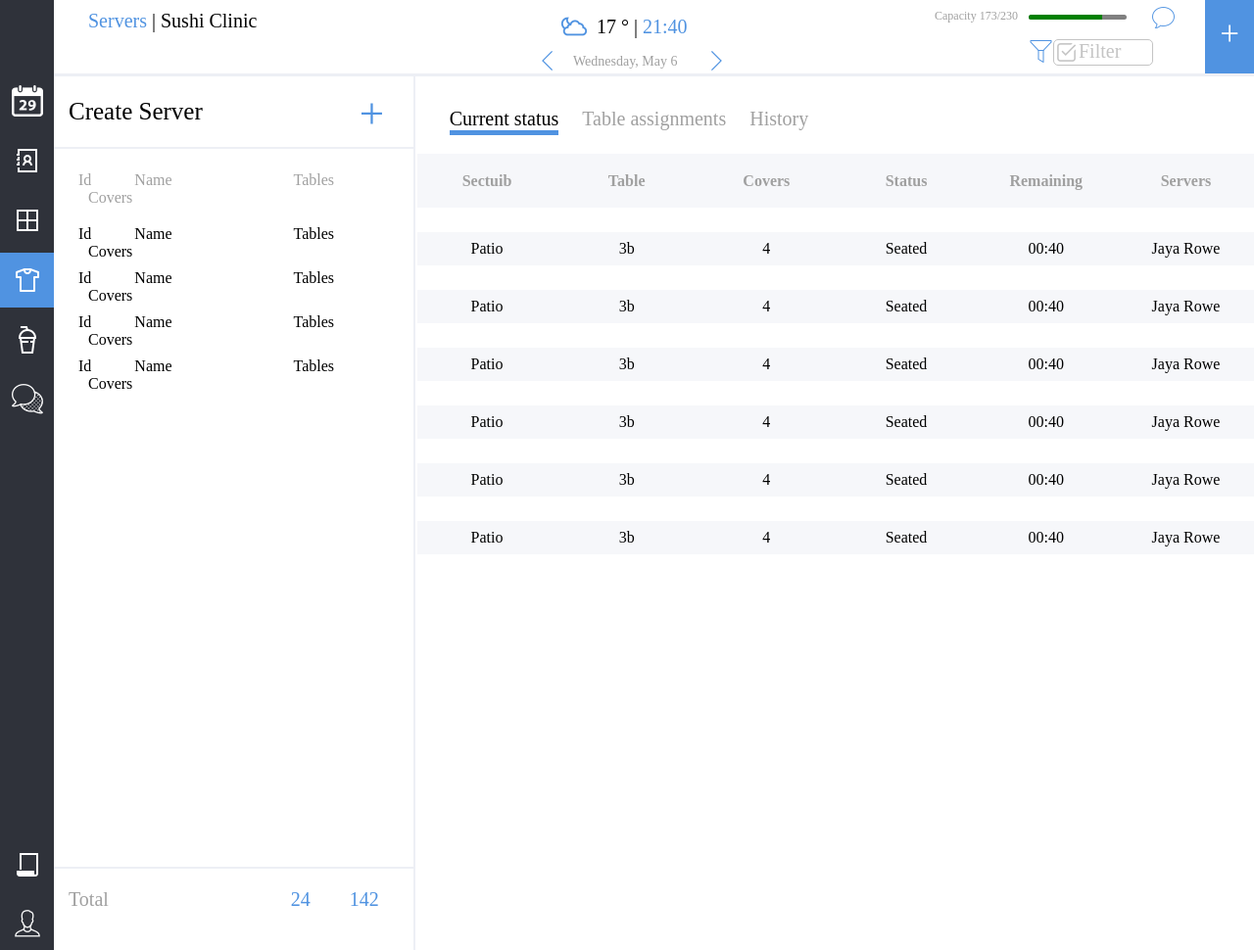
After one commit to rizreynal/rizreynal.github.io, a PHP site: page /Chalange/dashFourth.html in a window 1280 px wide. The commit adds this page. Shown: the whole page at 98% size. Run offline with PHP 8.4, Linux system fonts and the light colour scheme.

Commit message:
minggu malam
post

```diff
--- /dev/null
+++ b/Chalange/dashFourth.html
@@ -0,0 +1,218 @@
+<!DOCTYPE html>
+<html>
+<head>
+	<title>Dashboard Once calendar shushi</title>
+	<link rel="stylesheet" type="text/css" href="..\css\thridcss.css">
+	<link rel="stylesheet" href="..\vendor\fontawesome\css\font-awesome.min.css">
+	<link rel="stylesheet" type="text/css" href="..\css\dashsecond.css">
+	<link rel="stylesheet" type="text/css" href="..\css\dashThird.css">
+	<link rel="stylesheet" type="text/css" href="..\css\dashFourth.css">
+</head>
+<body>
+
+
+<!-- 	<div class="content-body">
+		<p>Lorem ipsum dolor sit amet, consectetur adipisicing elit, sed do eiusmod
+		tempor incididunt ut labore et dolore magna aliqua. Ut enim ad minim veniam,
+		quis nostrud exercitation ullamco laboris nisi ut aliquip ex ea commodo
+		consequat. Duis aute irure dolor in reprehenderit in voluptate velit esse
+		cillum dolore eu fugiat nulla pariatur. Excepteur sint occaecat cupidatat non
+		proident, sunt in culpa qui officia deserunt mollit anim id est laborum.</p>
+	</div> -->
+
+	<div class="fixed top">
+		<div>
+			<p><span>Servers</span> | Sushi Clinic</p>
+		</div>
+		<ul>
+<!-- 			<li><a href="##">Reservation</a></li>
+			<li><a href="#">Waitlist</a></li> -->
+		</ul>
+		<div class="top-right">
+			<div class="right">
+				+
+			</div>
+			<div class="right-top">
+				<p>Capacity 173/230 </p>
+				<img src="../img/icon/Speech Bubble_25px.png">
+				<progress value="173" max="230"></progress>
+			</div>
+			<div class="right-bottom">
+				<img src="../img/icon/Filter_25px.png">
+				<div class="custom-combo">
+					<img style="position: absolute;" src="../img/icon/Tick Box_25px.png">
+					<p>Filter</p>
+				</div>
+			</div>
+		</div>
+		<div class="top-center top-center-top">
+			<img style="float: left;" src="../img/icon/Night_30px.png">
+			<p>17 &deg; | <span>21:40</span></p>
+		</div>
+		<div class="top-center top-center-bottom">
+			<img style="float: left;cursor: pointer;" src="../img/icon/Less Than_30px.png">
+			<p>Wednesday, May 6</p>
+			<img style="float: right;cursor: pointer;" src="../img/icon/More Than_30px.png">
+		</div>
+	</div>
+
+
+	<div class="fixed left">
+		<!-- <i class="fa fa-calendar fa-4x" aria-hidden="true"></i> -->
+
+		<div>
+		<a style="margin: 0px" href="dashonce.html"><img src="../img/icon/icons8_Calendar_29_32.png" ></a>
+		<a style="margin: 0px" href="dashSecond.html"><img src="../img/icon/Address Book_32px.png"></a>
+		<a style="margin: 0px" href="dashThird.html"><img src="../img/icon/Windows Phone Store_32px.png"></a>
+		<a style="margin: 0px" href="dashFourth.html"><img src="../img/icon/T-Shirt_32px.png" class="active"></a>
+		<a style="margin: 0px" href="dashFifth.html"><img src="../img/icon/Milkshake_32px.png"></a>
+		<img src="../img/icon/Chat_32px.png">
+		</div>
+
+		<div style="position: absolute;bottom: -5px;">
+			<img src="../img/icon/Sheet of Paper_32px.png" class="left-icon">
+			<img src="../img/icon/Contacts_32px.png" class="left-icon">
+		</div>
+
+	</div>
+
+	<div class="super-content">
+		<div class="fourth-content-left">
+			<div class="f-c-l-center">
+				<div class="fclc-Content" id="header">
+					<div class="id">Id</div>
+					<div class="name">Name</div>
+					<div class="tables">Tables</div>
+					<div class="covers">Covers</div>
+				</div>
+				<div class="fclc-Content" >
+					<div class="id">Id</div>
+					<div class="name">Name</div>
+					<div class="tables">Tables</div>
+					<div class="covers">Covers</div>
+				</div>
+				<div class="fclc-Content" >
+					<div class="id">Id</div>
+					<div class="name">Name</div>
+					<div class="tables">Tables</div>
+					<div class="covers">Covers</div>
+				</div>
+				<div class="fclc-Content" >
+					<div class="id">Id</div>
+					<div class="name">Name</div>
+					<div class="tables">Tables</div>
+					<div class="covers">Covers</div>
+				</div>
+				<div class="fclc-Content" >
+					<div class="id">Id</div>
+					<div class="name">Name</div>
+					<div class="tables">Tables</div>
+					<div class="covers">Covers</div>
+				</div>
+			</div>
+			<div class="f-c-l-top">
+				<div>
+					+
+				</div>
+				<p>Create Server</p>
+			</div>
+			<div class="f-c-l-bottom">
+				<div class="fcl-b-left">
+					<p>Total</p>
+				</div>
+				<div class="fcl-b-center">
+					<p>24</p>
+				</div>
+				<div class="fcl-b-right">
+					<p>142</p>
+				</div>
+			</div>
+		</div>
+
+		<div class="fourth-content-right">
+				<div class="t-c-l-Header">
+					<a href="##">Current status</a>
+					<a href="#">Table assignments</a>
+					<a href="#">History</a>
+			</div>
+
+			<table class="fourth">
+			  <tr id="header">
+			    <th>Sectuib</th>
+			    <th>Table</th>
+			    <th>Covers</th>
+			    <th>Status</th>
+			    <th>Remaining</th>
+			    <th>Servers</th>
+			  </tr>
+				<tbody>
+				  <tr>
+				    <td>Patio</td>
+				    <td>3b</td>
+				    <td>4</td>
+				    <td>Seated</td>
+				    <td>00:40</td>
+				    <td>Jaya Rowe</td>
+				  </tr>
+				</tbody>
+				<tbody>
+				  <tr>
+				    <td>Patio</td>
+				    <td>3b</td>
+				    <td>4</td>
+				    <td>Seated</td>
+				    <td>00:40</td>
+				    <td>Jaya Rowe</td>
+				  </tr>
+				</tbody>
+				<tbody>
+				  <tr>
+				    <td>Patio</td>
+				    <td>3b</td>
+				    <td>4</td>
+				    <td>Seated</td>
+				    <td>00:40</td>
+				    <td>Jaya Rowe</td>
+				  </tr>
+				</tbody>
+				<tbody>
+				  <tr>
+				    <td>Patio</td>
+				    <td>3b</td>
+				    <td>4</td>
+				    <td>Seated</td>
+				    <td>00:40</td>
+				    <td>Jaya Rowe</td>
+				  </tr>
+				</tbody>
+				<tbody>
+				  <tr>
+				    <td>Patio</td>
+				    <td>3b</td>
+				    <td>4</td>
+				    <td>Seated</td>
+				    <td>00:40</td>
+				    <td>Jaya Rowe</td>
+				  </tr>
+				</tbody>
+				<tbody>
+				  <tr>
+				    <td>Patio</td>
+				    <td>3b</td>
+				    <td>4</td>
+				    <td>Seated</td>
+				    <td>00:40</td>
+				    <td>Jaya Rowe</td>
+				  </tr>
+				</tbody>
+
+
+			</table>
+		</div>
+
+	</div>
+
+
+
+</body>
+</html>
--- a/Chalange/dashSecond.html
+++ b/Chalange/dashSecond.html
@@ -77,10 +77,10 @@
 
 		<div>
 		<a style="margin: 0px" href="dashonce.html"><img src="../img/icon/icons8_Calendar_29_32.png"></a>
-		<img src="../img/icon/Address Book_32px.png" class="active">
+		<a style="margin: 0px" href="dashSecond.html"><img src="../img/icon/Address Book_32px.png" class="active"></a>
 		<a style="margin: 0px" href="dashThird.html"><img src="../img/icon/Windows Phone Store_32px.png"></a>
-		<img src="../img/icon/T-Shirt_32px.png">
-		<img src="../img/icon/Milkshake_32px.png">
+		<a style="margin: 0px" href="dashFourth.html"><img src="../img/icon/T-Shirt_32px.png"></a>
+		<a style="margin: 0px" href="dashFifth.html"><img src="../img/icon/Milkshake_32px.png"></a>
 		<img src="../img/icon/Chat_32px.png">
 		</div>
 
--- a/Chalange/dashThird.html
+++ b/Chalange/dashThird.html
@@ -79,9 +79,9 @@
 		<div>
 		<a style="margin: 0px" href="dashonce.html"><img src="../img/icon/icons8_Calendar_29_32.png"></a>
 		<a style="margin: 0px" href="dashSecond.html"><img src="../img/icon/Address Book_32px.png"></a>
-		<img src="../img/icon/Windows Phone Store_32px.png" class="active">
-		<img src="../img/icon/T-Shirt_32px.png">
-		<img src="../img/icon/Milkshake_32px.png">
+		<a style="margin: 0px" href="dashThird.html"><img src="../img/icon/Windows Phone Store_32px.png" class="active"></a>
+		<a style="margin: 0px" href="dashFourth.html"><img src="../img/icon/T-Shirt_32px.png"></a>
+		<a style="margin: 0px" href="dashFifth.html"><img src="../img/icon/Milkshake_32px.png"></a>
 		<img src="../img/icon/Chat_32px.png">
 		</div>
 
--- /dev/null
+++ b/css/dashFourth.css
@@ -0,0 +1,144 @@
+.fourth-content-left{
+	position: absolute;
+	box-sizing: border-box;
+	border-right: 2px solid #EDEFF5;
+	width: 30%;
+	height: 100%;
+	overflow: hidden;
+}
+.fourth-content-right{
+	position: absolute;
+	right: 0px;
+	width: 70%;
+	height: 100%;
+	overflow: hidden;
+}
+
+
+
+.f-c-l-top{
+	position: absolute;
+	height: 75px;
+	width: 100%;
+	top: 0px;
+	background-color: white;
+	border-bottom: 2px solid #EDEFF5;
+}
+.f-c-l-bottom{
+	position: absolute;
+	height: 75px;
+	width: 100%;
+	bottom: 35px;
+	border-top: 2px solid #EDEFF5;
+	background-color: white;
+	z-index: 2;
+}
+
+.f-c-l-top p{
+	font-size: 25px;
+	padding-left: 15px;
+	display: inline-block;
+}
+.f-c-l-top div{
+	position: absolute;
+	right: 0px;
+	width: 55px;
+	height: 100%;
+	color: #5093E1;
+	font-size: 45px;
+	padding-right: -55px;
+	padding-top: 15px;
+	cursor: pointer;
+}
+
+.fcl-b-center{
+	position: absolute;
+	font-size: 20px;
+	right: 105px;
+	color: #5093E1;
+}
+.fcl-b-right{
+	position: absolute;
+	font-size: 20px;
+	right: 35px;
+	color: #5093E1;
+}
+.fcl-b-left{
+	position: absolute;
+	color: #A0A0A0;
+	font-size: 20px;
+	left: 15px;
+}
+
+.f-c-l-center{
+	position: absolute;
+	top: 75px;
+	width: 100%;
+	height: 100%;
+	padding-bottom: -75px;
+	/*background-color: black;*/
+}
+
+.fclc-Content{
+	width: 100%;
+	height: 45px;
+
+	/*background-color: black;*/
+}
+#header{
+	height: 55px;
+	color: #A0A0A0;
+	margin-top: 25px;
+
+}
+
+.id,.name,.tables,.covers{
+	display: inline-block;
+}
+
+.id{
+	margin-left: 25px;
+}
+.name{
+	margin-left: 40px;
+}
+.tables{
+	margin-left: 120px;
+}
+.covers{
+	margin-left: 35px;
+}
+
+
+.t-c-l-Header{
+	background-color: white;
+	margin-top: 20px;
+}
+
+.fourth table{
+	width: 97.5%;
+	border-collapse: collapse;
+	margin-left: 15px;
+	margin-right: 15px;
+}
+.fourth tr {
+    /*border-collapse: collapse;*/
+    text-align: center;
+    margin: 15px;
+    background-color: #F6F7FA;
+}
+
+.fourth td{
+	padding: 8px;
+}
+.fourth table #header{
+    background-color: white;
+	border: none;
+}
+.fourth tbody {
+  display: table;
+  table-layout: fixed;
+  width: 100%;
+  border-spacing: 0 10px;
+  margin-top: 5px;
+}
--- a/css/dashThird.css
+++ b/css/dashThird.css
@@ -11,6 +11,7 @@
 	height: 100%;
 	right: 0px;
 	overflow: hidden;
+	box-shadow: 5px 0px 10px 15px #E3E3E3;
 }
 
 .th-header{
```
Also changed, not shown: Chalange/dashFifth.html (added, +183 -0 lines), Chalange/dashonce.html (+4 -4 lines), css/dashFifth.css (added, +33 -0 lines).
